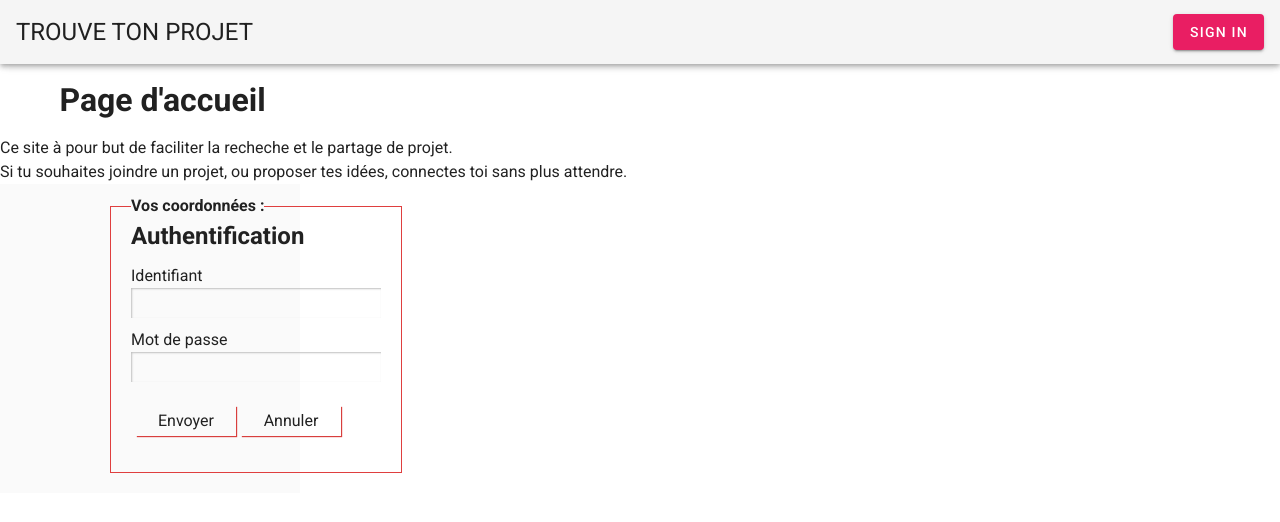
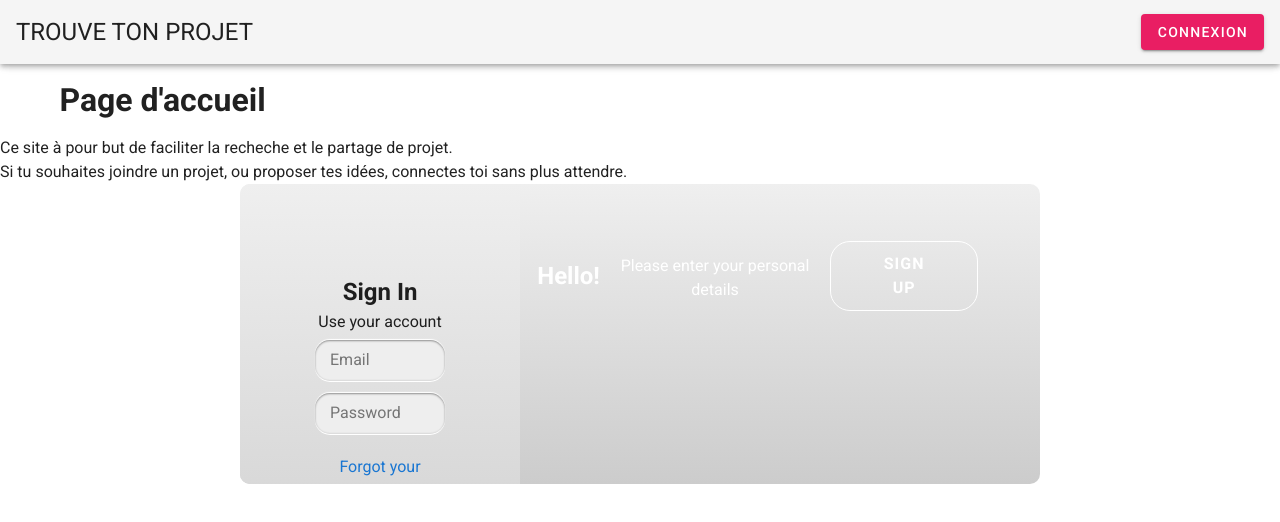
Before and after one commit to danielgrably/trouvetonprojet, a Vue app: page / in a window 1280 px wide. Shown: the top 522 px of the page. Built offline with nearby package versions, Linux system fonts and the light colour scheme.

Commit message:
changement affichage

```diff
--- a/src/App.vue
+++ b/src/App.vue
@@ -5,7 +5,7 @@
         <span>Trouve ton projet</span>
       </v-toolbar-title>
       <v-spacer></v-spacer>
-      <v-btn class="pink with white--text">Sign in</v-btn>
+      <v-btn class="pink with white--text">Connexion</v-btn>
       <!--<v-btn
         text
         href="https://github.com/vuetifyjs/vuetify/releases/latest"
@@ -20,20 +20,23 @@
       <HelloWorld/>
       Ce site à pour but de faciliter la recheche et le partage de projet.
       <br>Si tu souhaites joindre un projet, ou proposer tes idées, connectes toi sans plus attendre.
-      <Login/>
+      <!--<Login/>-->
+      <SignIn/>
     </v-content>
   </v-app>
 </template>
 
 <script>
 import HelloWorld from './components/HelloWorld'
-import Login from './components/Login'
+// import Login from './components/Login'
+import SignIn from './components/SignIn'
 
 export default {
   name: 'App',
   components: {
     HelloWorld,
-    Login
+    // Login,
+    SignIn
   },
   data: () => ({
     //
--- a/src/components/Login.vue
+++ b/src/components/Login.vue
@@ -14,12 +14,13 @@
           <input type="password" name="password" id="password" class="login-input" v-model="password" />
         </div>
         <p><br>
-        <input type="submit" value="Envoyer" />
-        <input type="reset" value="Annuler" />
+          <!--<input type="submit" value="Envoyer" />
+          <input type="reset" value="Annuler" />-->
+          <v-btn class="invert" type="submit" value="Envoyer">Envoyer</v-btn>
+          <v-btn class="invert" type="reset" value="Annuler">Annuler</v-btn>
         </p>
       </fieldset>
     </div>
-
   </form>
   <!--
     <div class="login-form">
@@ -49,10 +50,10 @@ form {
  fieldset {
    padding:0 20px 20px 20px;
    margin-bottom:10px;
- border:1px solid #DF3F3F;
+   border:1px solid rgb(223, 34, 34);
  }
  legend {
- color:#DF3F3F;
+    color:rgb(223, 34, 34);
     font-weight:bold
  }
  label {
--- a/src/components/SignIn.vue
+++ b/src/components/SignIn.vue
@@ -1,4 +1,4 @@
-<template>
+<!--<template>
     <article>
         <div class="container">
             <div class="overplay-container">
@@ -108,14 +108,14 @@ export default {
         color: #222;
         text-decoration: none;
         margin: 15px 0;
-        front-size: 1rem;
+        font-size: 1rem;
     }
     button{
         border-radius: 20px;
         border: 1px solid #009345;
         background-color: #009345;
         color: #fff;
-        front-size: 1rem;
+        font-size: 1rem;
         font-weight: bold;
         padding: 10px 40px;
         letter-spacing: 1px;
@@ -149,7 +149,7 @@ export default {
         transition: all .5s ease-in-out;
 
         div{
-            front-size: 1rem;
+            font-size: 1rem;
         }
 
         input{
@@ -183,3 +183,236 @@ export default {
         opacity: 0;
     }
 </style>
+-->
+
+<template>
+    <article>
+        <div class="container" :class="{'sign-up-active':signUp}">
+            <div class="overplay-container">
+            <div class="overlay">
+                <div class="overlay-left">
+                 <h1>Welcome Back !</h1>
+                 <p>Please login with your personal info</p>
+                 <button class="invert" id="signIn" @click="signUp = !signUp">Sign in</button>
+                </div>
+                <div class="overlay-right">
+                 <h1>Hello!</h1>
+                 <p>Please enter your personal details</p>
+                 <button class="invert" id="signUp" @click="signUp = !signUp">Sign Up</button>
+                </div>
+            </div>
+        </div>
+           <form class="sign-up" action="#">
+           <h2>Create login</h2>
+           <div>Use your email for registration</div>
+           <input type="text" placeholder="Name"/>
+           <input type="email" placeholder="Email"/>
+           <input type="password" placeholder="Password"/>
+           <button>Sign Up</button>
+            </form>
+            <form class="sign-in" action="#">
+            <h2>Sign In</h2>
+            <div>Use your account</div>
+            <input type="email" placeholder="Email"/>
+            <input type="password" placeholder="Password"/>
+            <a href="#">Forgot your password?</a>
+            <button>Sign Up</button>
+            </form>
+        </div>
+    </article>
+</template>
+
+<script>
+export default {
+  data: () => {
+    return {
+      signUp: false
+    }
+  }
+}
+</script>
+
+<style lang="scss" scoped>
+.container {
+position: relative;
+width: 800px;
+height: 300px;
+border-radius: 10px;
+overflow: hidden;
+box-shadow:0 15px 30px rgba(0, 0, 0, -2),
+           0 10px 30px rgba(0, 0, 0, -2);
+background: linear-gradient(to bottom, #efefef, #ccc);
+
+.overlay-container {
+    position: absolute;
+    top: 0;
+    left: 50%;
+    width: 50%;
+    height: 100%;
+    overflow: hidden;
+    transition: transform .5s ease-in-out;
+    z-index: 100;
+}
+.overlay {
+    position: relative;
+    left: -100%;
+    height: 100%;
+    width: 200%;
+    background: linear-gradient(to bottom right, #7FD625, #009345);
+    color : #fff;
+    transform: translatex(0);
+    transition: transform .5s ease-in-out;
+
+}
+@mixin overlays($property){
+ position: absolute;
+top: 0;
+display: flex;
+align-items: center;
+justify-content: space-around
+flex-direction column;
+padding: 80px 50px;
+width: calc(40% - 80px);
+height: calc(100% - 140px);
+text-align: center;
+transform: translateX($property);
+transition: transform .5s ease-in-out;
+
+}
+.overlay-left{
+@include overlays(-20%);
+}
+
+.overlay-right {
+@include overlays(0);
+right: 0;
+    }
+}
+
+h2 {
+    margin: 0;
+
+}
+p{
+    margin: 20px 0 30px;
+}
+
+a{
+    color: #222;
+    text-decoration: none;
+    margin: 15px 0;
+    font-size: 1rem;
+}
+button {
+    border-radius: 20px;
+    border : 1px solid #009345;
+    background: #009345;
+    color: #fff;
+    font-size: 1rem;
+    font-weight: bold;
+    padding: 10px 40px;
+    letter-spacing: 1px;
+    text-transform: uppercase;
+    transition: transform .1s ease-in;
+
+    &:active{
+        transform: scale(.9);
+    }
+    &:focus {
+        outline: none;
+    }
+}
+
+button.invert {
+    background-color: transparent;
+    border-color: #fff;
+}
+
+form {
+position: absolute;
+top: 0%;
+display: flex;
+align-items: center;
+justify-content: space-around;
+flex-direction: column;
+padding: 90px 60px;
+width: calc(50% - 120px);
+height: calc(100% - 180%);
+text-align: center;
+background: linear-gradient(to bottom, #efefef, #ccc);
+transition: all .5s ease-in-out;
+
+div{
+    font-size: 1rem;
+}
+input {
+    background-color: #eee;
+    border: none;
+    padding: 8px 15px;
+    margin: 6px 0;
+    width: calc(100% - 30px);
+    border-radius: 15px;
+    border-bottom: 1px solid #ddd;
+    box-shadow: inset 0 1px 2px rgba(0, 0, 0, .4),
+                      0 -1px 1px #fff,
+                      0 1px 0 #fff;
+overflow: hidden;
+&:focus {
+    outline: none;
+    background-color: #fff;
+     }
+    }
+}
+
+.sign-in {
+left: 0;
+z-index: 2;
+}
+
+.sign-up{
+    left: 0;
+    z-index: 1;
+    opacity: 0;
+}
+
+.sign-up-active{
+    .sign-in{
+        transform: translatex(100%);
+    }
+
+    .sign-up{
+        transform: translateX(100%);
+        opacity: 1;
+        z-index: 5;
+        animation: show .5s;
+    }
+    .overlay-container {
+      transform: translatex(-100%);
+    }
+    .overlay{
+     transform: translatex(50%);
+    }
+
+    .overlay-left {
+        transform: translateX(0);
+    }
+    .overlay-right {
+
+    transform: translateX(20%);
+    }
+}
+@keyframes show {
+    0% {
+        opacity: 0;
+        z-index: 1;
+    }
+    49%{
+        opacity: 0;
+        z-index: 1;
+    }
+    50%{
+        opacity: 1;
+        z-index: 10;
+    }
+}
+</style>
```
Lines whose indentation alone changed are shown as unchanged.
